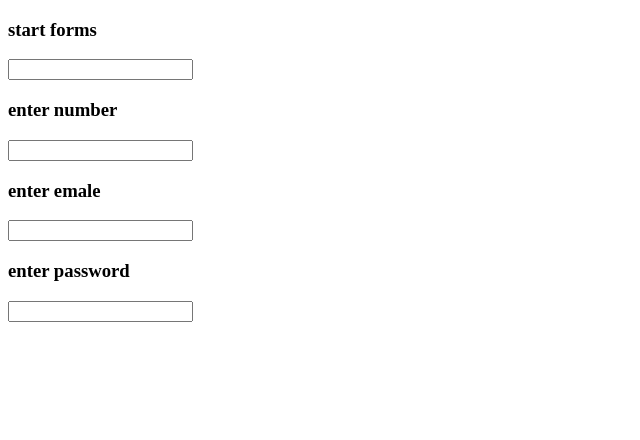
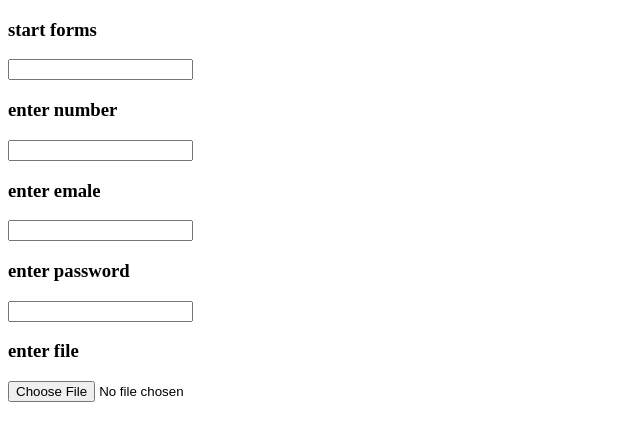
Before and after one commit to muradovdilshod/muradov-md, a plain HTML site: page index.html in a window 1280 px wide. Shown: the whole page, without its empty margins (0-640 px from the left). Drawn offline with Linux system fonts and the light colour scheme.

Commit message:
input to entr file

```diff
--- a/index.html
+++ b/index.html
@@ -32,6 +32,12 @@
 
 <input type="password" name="" id="">
 
+<!-- input to enter file -->
+
+<h3>enter file</h3>
+
+<input type="file" name="" id="">
+
 
 
 </body>
```
